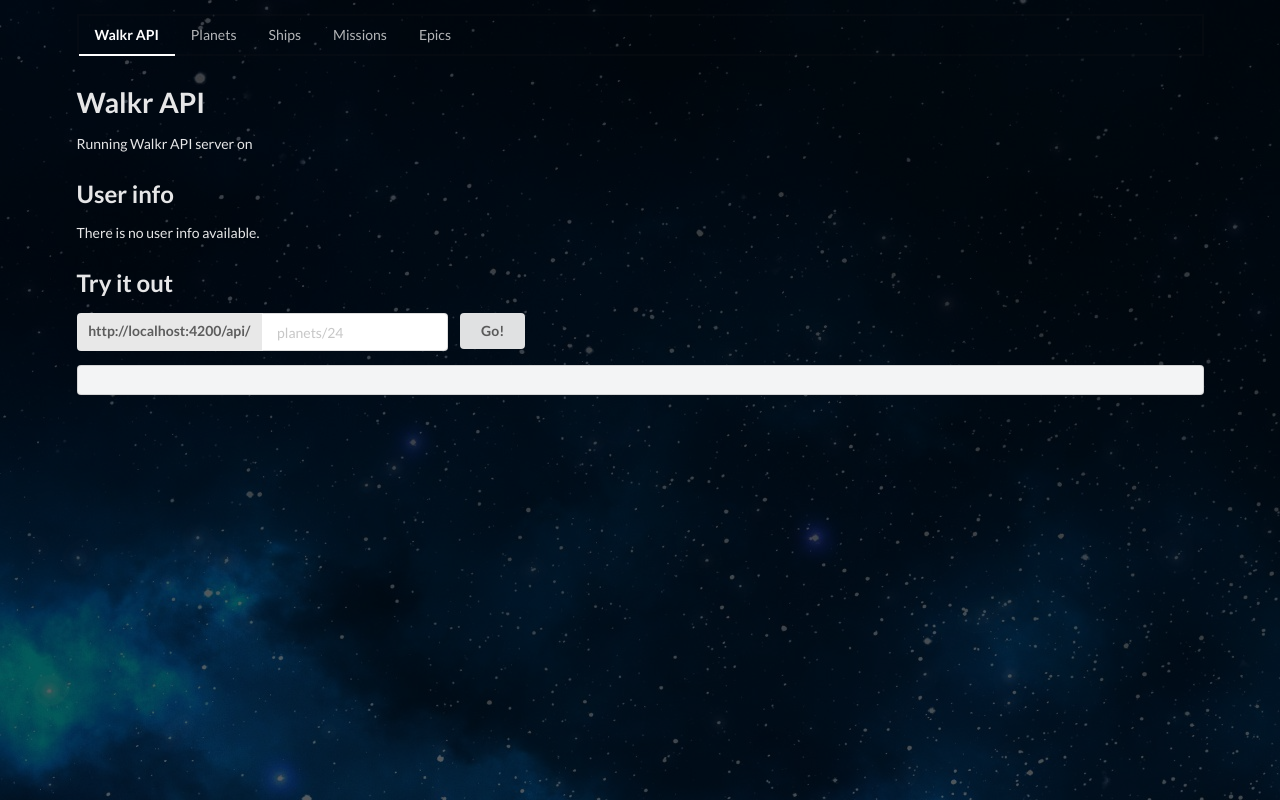
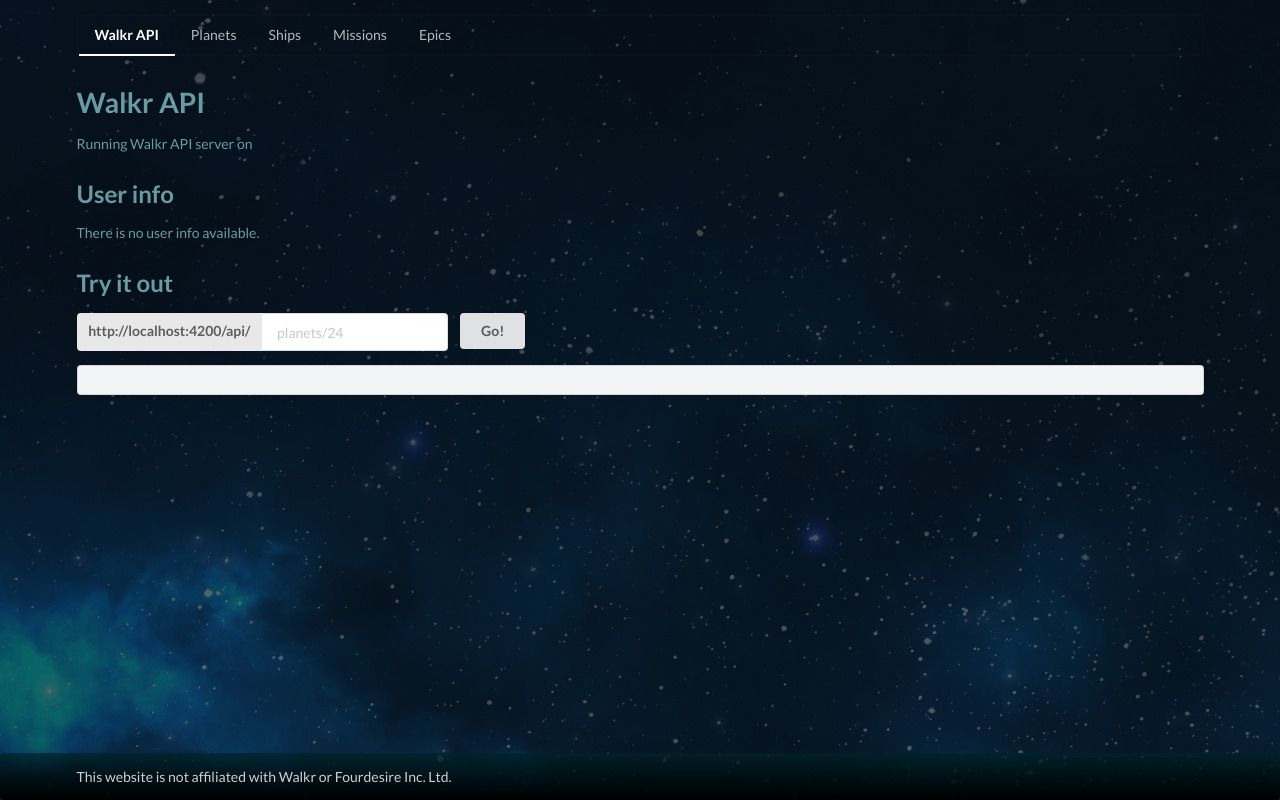
Before and after one commit to fvanwijk/walkr-app, an Angular app: page / in a window 1280 px wide. Built offline with nearby package versions, Linux system fonts and the light colour scheme.

Commit message:
Improve colors, margins and add sticky footer

```diff
--- a/src/app/app.component.html
+++ b/src/app/app.component.html
@@ -1,4 +1,5 @@
 <div class="galaxy"></div>
+<div class="wrap">
   <div class="ui vertical inverted segment">
     <div class="ui container">
       <div class="ui secondary inverted pointing menu">
@@ -7,8 +8,20 @@
         <a class="item" routerLink="/ships" routerLinkActive="active">Ships</a>
         <a class="item" routerLinkActive="active">Missions</a>
         <a class="item" routerLinkActive="active">Epics</a>
+        <div class="right menu">
+          {{ user }}
+          <div class="ui item" *ngIf="user">
+            <div class="ui inverted small header">{{user.name}}<span class="sub header">{{user.title}}, lvl {{user.level}}</span></div>
+          </div>
+        </div>
       </div>
     </div>
   </div>
 
   <router-outlet></router-outlet>
+</div>
+<div class="ui tertiary inverted footer segment">
+  <div class="ui container">
+    This website is not affiliated with Walkr or Fourdesire Inc. Ltd.
+  </div>
+</div>
--- a/src/app/planets/my-planets/my-planets.component.html
+++ b/src/app/planets/my-planets/my-planets.component.html
@@ -1,4 +1,4 @@
-<h1>My planets</h1>
+<h1 class="ui inverted header">My planets</h1>
 <table class="ui inverted basic table">
   <thead>
     <tr>
--- a/src/app/planets/planet-list/planet-list.component.html
+++ b/src/app/planets/planet-list/planet-list.component.html
@@ -1,4 +1,4 @@
-<h1>Planets</h1>
+<h1 class="ui inverted header">Planets</h1>
 <div class="ui very relaxed items">
   <div class="item" *ngFor="let planet of planets">
     <div class="image">
@@ -18,7 +18,7 @@
             <p>{{planet.description}}</p>
           </div>
           <div *ngIf="planet.isDiscovered" class="extra">
-            <i class="ui green small checkmark icon"></i> I have this planet
+            <i class="ui green checkmark icon"></i> I have this planet
           </div>
         </div>
         <div class="column">
--- a/src/app/planets/planets.component.html
+++ b/src/app/planets/planets.component.html
@@ -1,4 +1,4 @@
-<div class="ui vertical secondary very padded inverted segment">
+<div class="ui secondary vertical very padded inverted segment">
   <div class="ui container">
     <div class="ui grid">
       <div class="three wide column">
@@ -22,7 +22,7 @@
   </div>
 </div>
 
-<div class="ui vertical inverted segment">
+<div class="ui vertical very padded inverted segment">
   <div class="ui container">
     <router-outlet></router-outlet>
   </div>
--- a/src/styles.css
+++ b/src/styles.css
@@ -1,6 +1,23 @@
+html, body {
+    height: 100%;
+}
 body {
-    background: #000;
+    background: #0a1013;
 }
+
+.wrap {
+    min-height: 100%;
+    margin-bottom: -47px;
+}
+.wrap:after {
+    content: "";
+    display: block;
+}
+.footer, .wrap:after {
+    margin-top: 0 !important;
+    height: 47px; /* 14 - 19 - 14 */
+}
+
 .galaxy {
     background-image: url(assets/galaxy.jpg);
     height: 100%;
@@ -12,13 +29,21 @@
 /* Segments */
 .ui.inverted.segment {
     background: inherit;
+    color: rgba(145, 215, 220, 0.7);
+}
+.ui.inverted.segment .inverted.segment {
+    color: rgba(145, 215, 220, 0.7);
 }
 .ui.inverted.basic.segment {
     background: inherit;
     border: 1px solid rgba(255, 255, 255, 0.1);
 }
 .ui.secondary.inverted.segment {
-    background: linear-gradient(rgba(255, 255, 255, 0.1) 0,rgba(255, 255, 255, 0.2) 100%);
+    background: linear-gradient(rgba(0, 0, 0, 0.5) 0, rgba(0, 0, 0, 0.3) 100%);
+    color: rgba(145, 215, 220, 0.7);
+}
+.ui.tertiary.inverted.segment {
+    background: linear-gradient(rgba(0, 35, 40, 0.7) 0,rgba(0, 0, 0, 1) 100%);
 }
 .ui.vertical.padded.segment {
     padding-left: 0;
@@ -27,11 +52,27 @@
 
 .ui.inverted.segment .ui.items > .item .meta,
 .ui.inverted.segment .ui.items > .item .extra {
-    color: rgba(255, 255, 255, .6);
+    color: rgba(230, 255, 255, .8);
+}
+
+.ui.inverted.table {
+    color: rgba(145, 215, 220, 0.7);
+}
+.ui.inverted.table th {
+    color: rgba(145, 215, 220, 0.9);
 }
 
 /* Other */
 
+.ui.inverted.header,
+.ui.inverted.header .sub.header,
+.ui.inverted.segment > .ui.header {
+    color: rgba(255, 255, 255, .8);
+    text-shadow: 0 0 0.3em rgba(145,215,220,0.8);
+}
+.ui.header .sub.header {
+    margin-bottom: 0.3em;
+}
 .ui.header .ui.label {
     margin-left: 0;
 }
```
Lines whose indentation alone changed are shown as unchanged.
